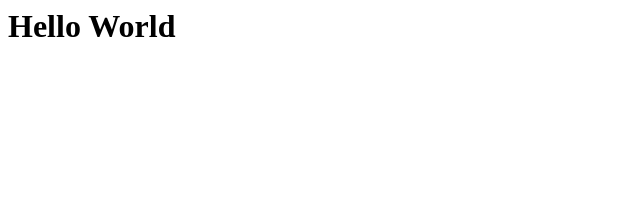
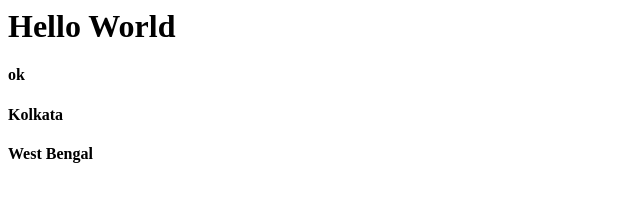
Before and after one commit to PATITPABANGHOSH/tt, a plain HTML site: page index.html in a window 1280 px wide. Shown: the whole page, without its empty margins (0-640 px from the left). Drawn offline with Linux system fonts and the light colour scheme.

Commit message:
2nd commit

```diff
--- a/index.html
+++ b/index.html
@@ -4,5 +4,8 @@
     </head>
     <body>
         <h1> Hello World </h1>
+        <h4>ok  </h4>
+        <h4>Kolkata  </h4>
+        <h4>West Bengal  </h4>
     </body>
 </html>
```
